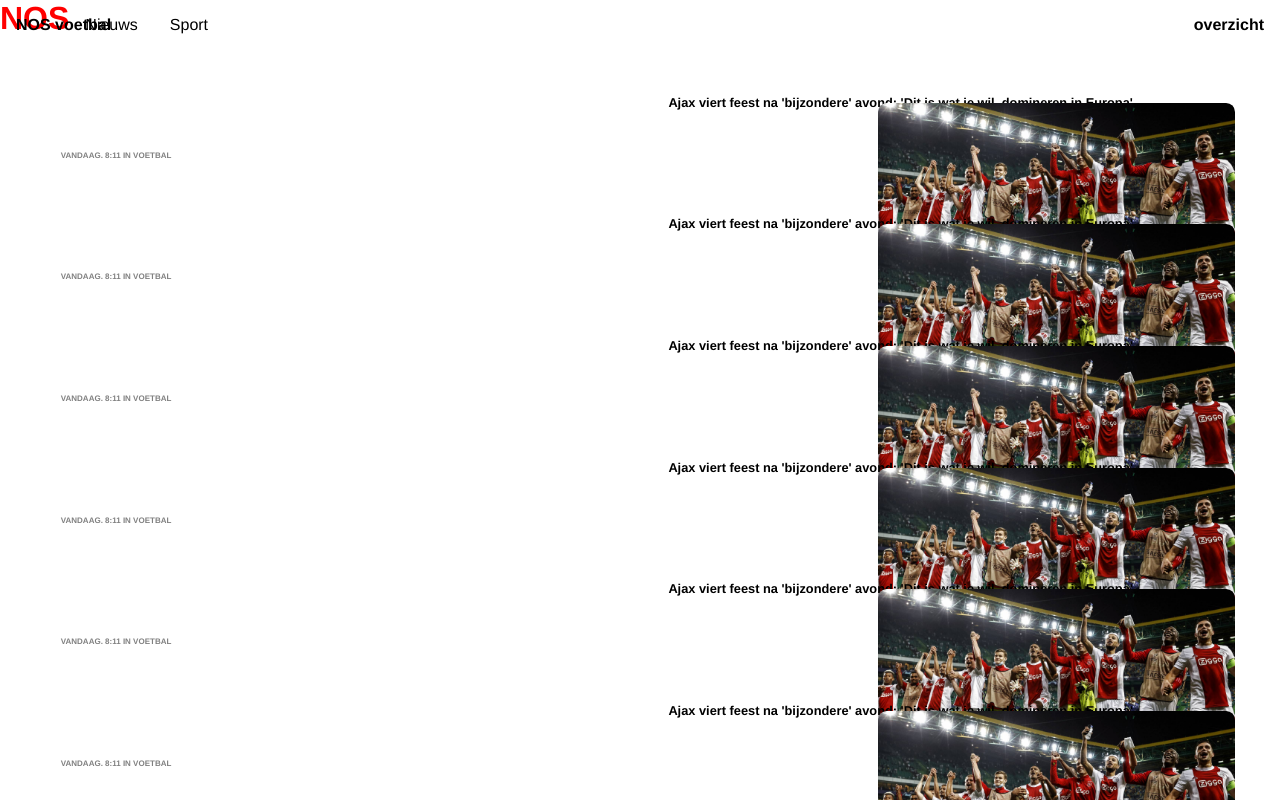
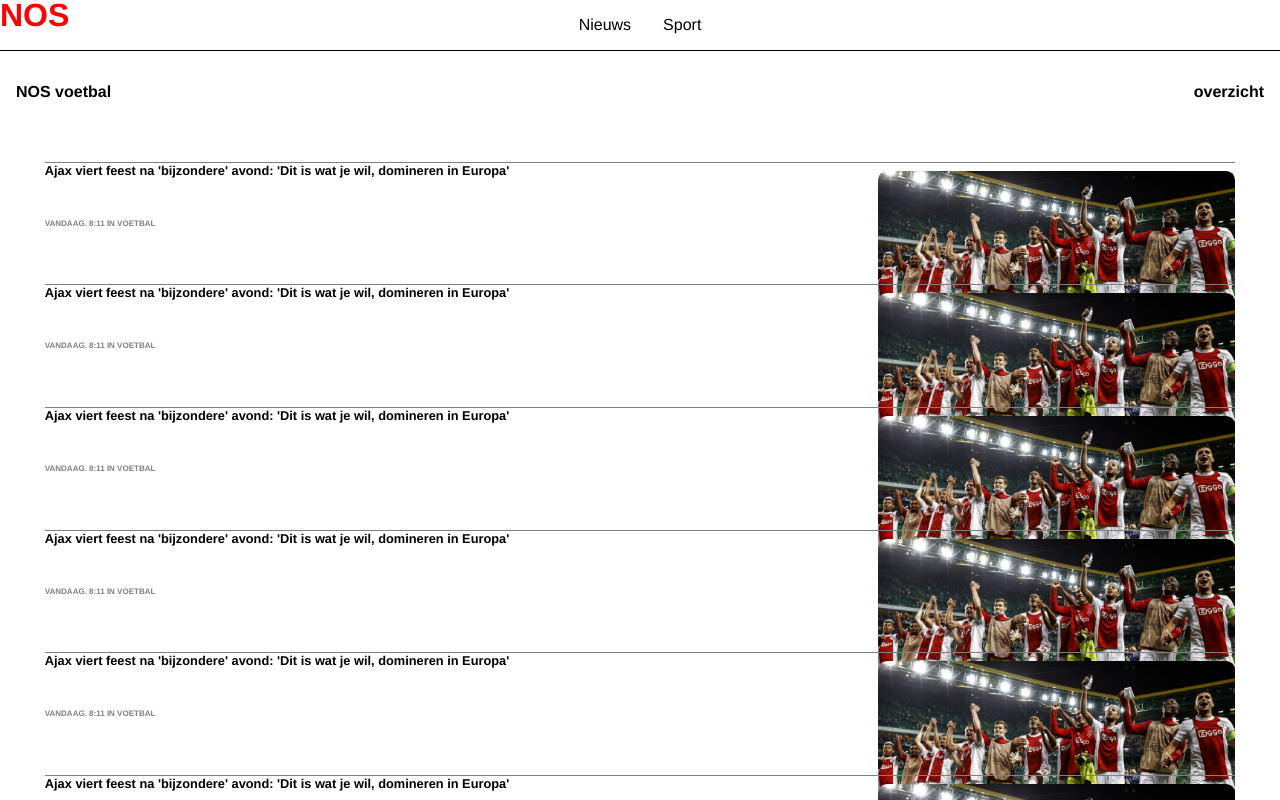
Before and after one commit to TejoBurgboy/FEDTejo, a plain HTML site: page index.html in a window 1280 px wide. Shown: the top 800 px of the page. Drawn offline with Linux system fonts and the light colour scheme.

Commit message:
Add files via upload

```diff
--- a/styles/style.css
+++ b/styles/style.css
@@ -7,9 +7,7 @@
 	margin: 0px;
 	box-sizing: border-box;
 }
-.root{
 
-}
 body{
   background-color: white;
       height: 100%;
@@ -26,13 +24,17 @@ body{
     justify-content: space-around;
     background-color: white;
     margin-bottom: 1em;
-    position:fixed;
+    border-bottom: 1px solid black ;
   }
   h1{
     color:red;
-    font-weight: bold;
+    font-weight: 800;
   }
-
+header>h1{
+  position: absolute;
+  top:-.1em;
+  left:0;
+}
   header>Nav>ul{
 display: flex;
 flex-direction: row;
@@ -47,9 +49,11 @@ main{
   flex-direction:column;
   flex-wrap:wrap;
   margin-bottom: 1em;
+
 }
 
   section{
+    border-top: .25px solid gray;
     position: relative;
     margin: 2.8em;
     padding:1em;
@@ -61,6 +65,7 @@ main{
     flex-direction: row;
     padding:0;
     margin: 1em;
+    border-top: 0px solid white;
   }
 
   h2{
@@ -79,6 +84,7 @@ h3{
   position: absolute;
   right: 8em;
   top: 0em;
+  left:0;
 }
   h4{
     font-size: .5em;
@@ -86,6 +92,7 @@ h3{
     color: gray;
     position: absolute;
   top: 7em;
+  left:0;
   }
 footer{
   margin-top: 5em;
```
